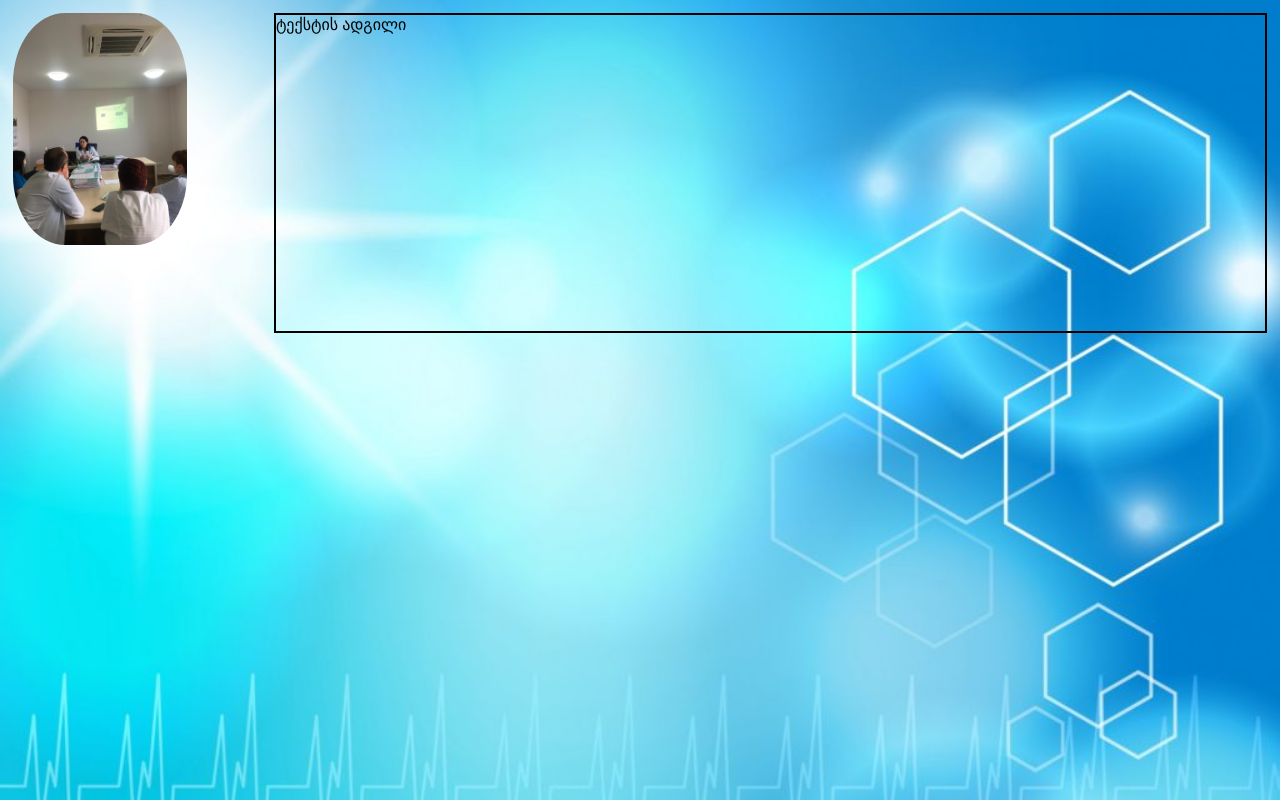
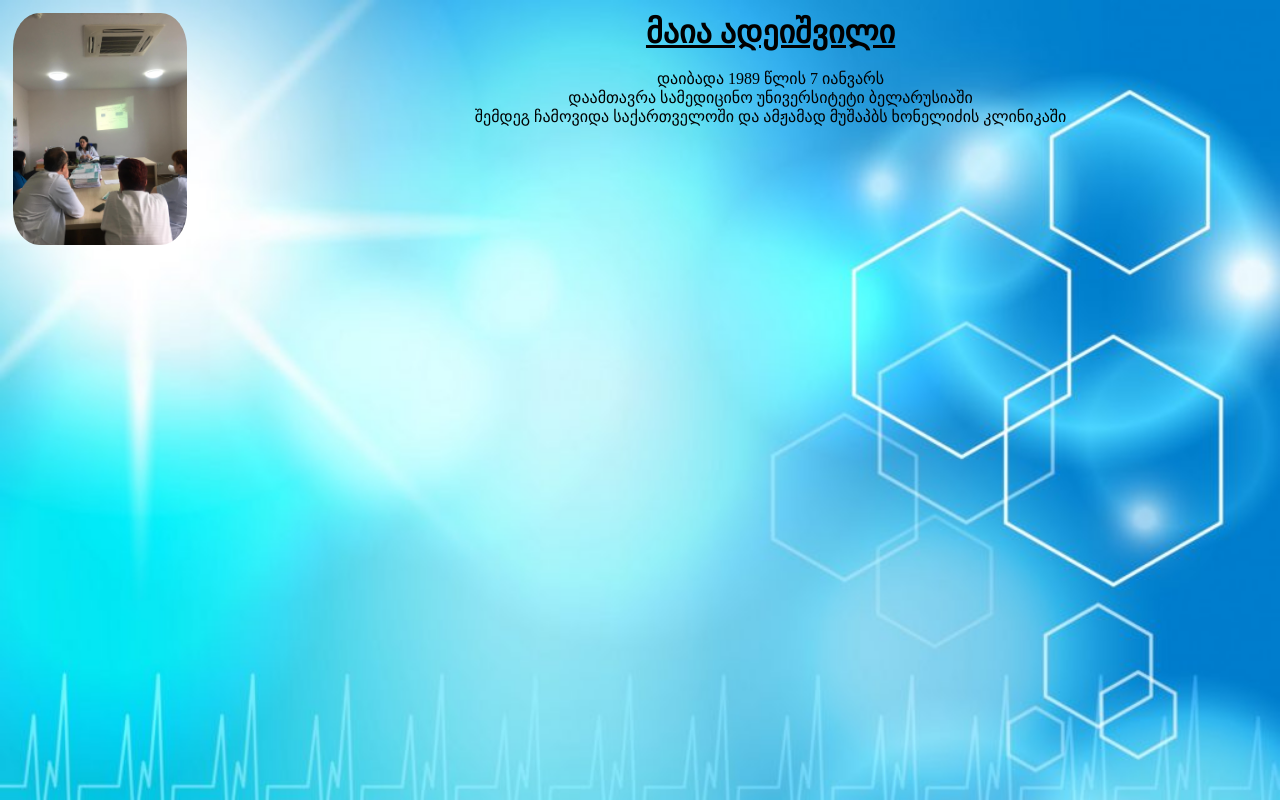
Before and after one commit to giozh83/Maia, a plain HTML site: page information/maia.html in a window 1280 px wide. Drawn offline with Linux system fonts and the light colour scheme.

Commit message:
გიო

```diff
--- a/information/info.css
+++ b/information/info.css
@@ -28,7 +28,7 @@ body{
 }
 
 .child1 {
-    border: 2px solid black;
+
     width: 80vw;
     height: 40vh;
     margin-top: 1%;
@@ -38,5 +38,18 @@ body{
 .profile{
     width: 70%;
     height: auto;
-    border-radius: 30%;
+    border-radius: 15%;
+    opacity: 1;
 }
+.profile:hover {
+
+    opacity: 0.8;
+}
+
+h1{
+    text-align: center;
+    text-decoration-line: underline;
+}
+p{
+    text-align: center;
+}
--- a/information/maia.html
+++ b/information/maia.html
@@ -11,7 +11,13 @@
     <div class="conteinner">
         <div class="parrent">
             <div class="child"><img class="profile" src="../photo/maia_profile.jpg" alt=""></div>
-            <div class="child1"><p>ტექსტის ადგილი</p></div>
+            <div class="child1">
+                <h1>მაია ადეიშვილი</h1><br>
+                <p>დაიბადა 1989 წლის 7 იანვარს <br>  დაამთავრა სამედიცინო უნივერსიტეტი ბელარუსიაში <br>
+                    შემდეგ ჩამოვიდა საქართველოში და ამჟამად მუშაპბს ხონელიძის კლინიკაში<br>
+
+                </p>
+            </div>
         </div>
     </div>
     <script src="index.js"></script>
```
